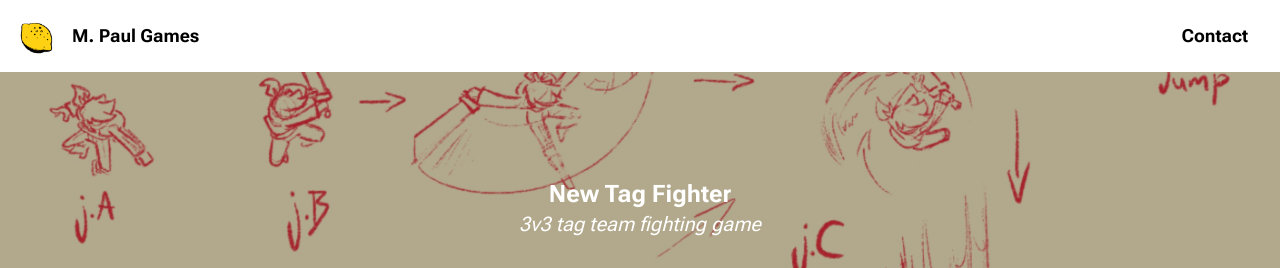
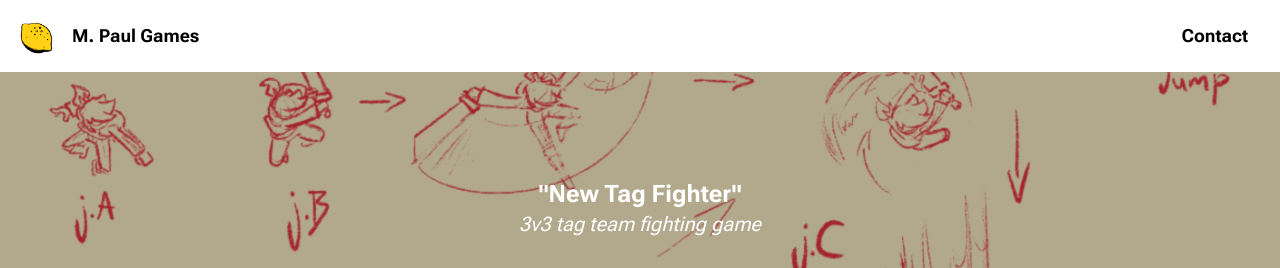
Before and after one commit to mpaulweeks/mpaulgames, a Next.js app: page /v1 in a window 1280 px wide. Shown: the top 268 px of the page. Built offline with nearby package versions, Linux system fonts and the light colour scheme.

Commit message:
Update data.ts

```diff
--- a/src/components/data.ts
+++ b/src/components/data.ts
@@ -2,7 +2,7 @@ import { ProjectInfo } from "@/types";
 
 export const projects: ProjectInfo[] = [{
   img: `/assets/newtagfighter_2.jpg`,
-  title: `New Tag Fighter`,
+  title: `"New Tag Fighter"`,
   description: `3v3 tag team fighting game`,
   dateClosedAlpha: `Spring 2024`,
   dateEarlyAccess: `2025`,
```
